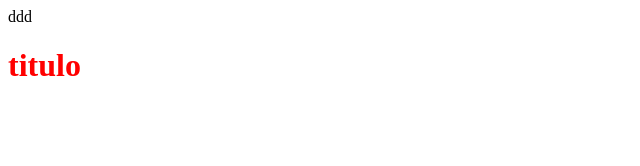
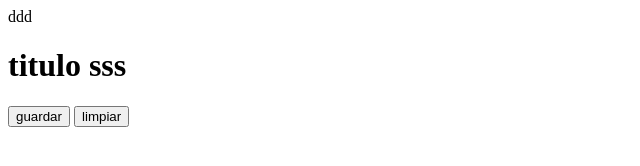
Before and after one commit to EstebanNunez99/git-github-practica, a plain HTML site: page index.html in a window 1280 px wide. Shown: the whole page, without its empty margins (0-640 px from the left). Drawn offline with Linux system fonts and the light colour scheme.

Commit message:
se modifico el formulario para añadir tareas

```diff
--- a/index.html
+++ b/index.html
@@ -1,2 +1,11 @@
 ddd
-<h1 style="color: red;"> titulo</h1>
+<h1 class="text-center"> titulo sss</h1>
+
+<title> un verdadero titulo </title>
+
+<button class="btn btn-primary" type="submit">
+    guardar
+</button>
+<button class="btn btn-primary" type="button">
+    limpiar
+</button>
```
